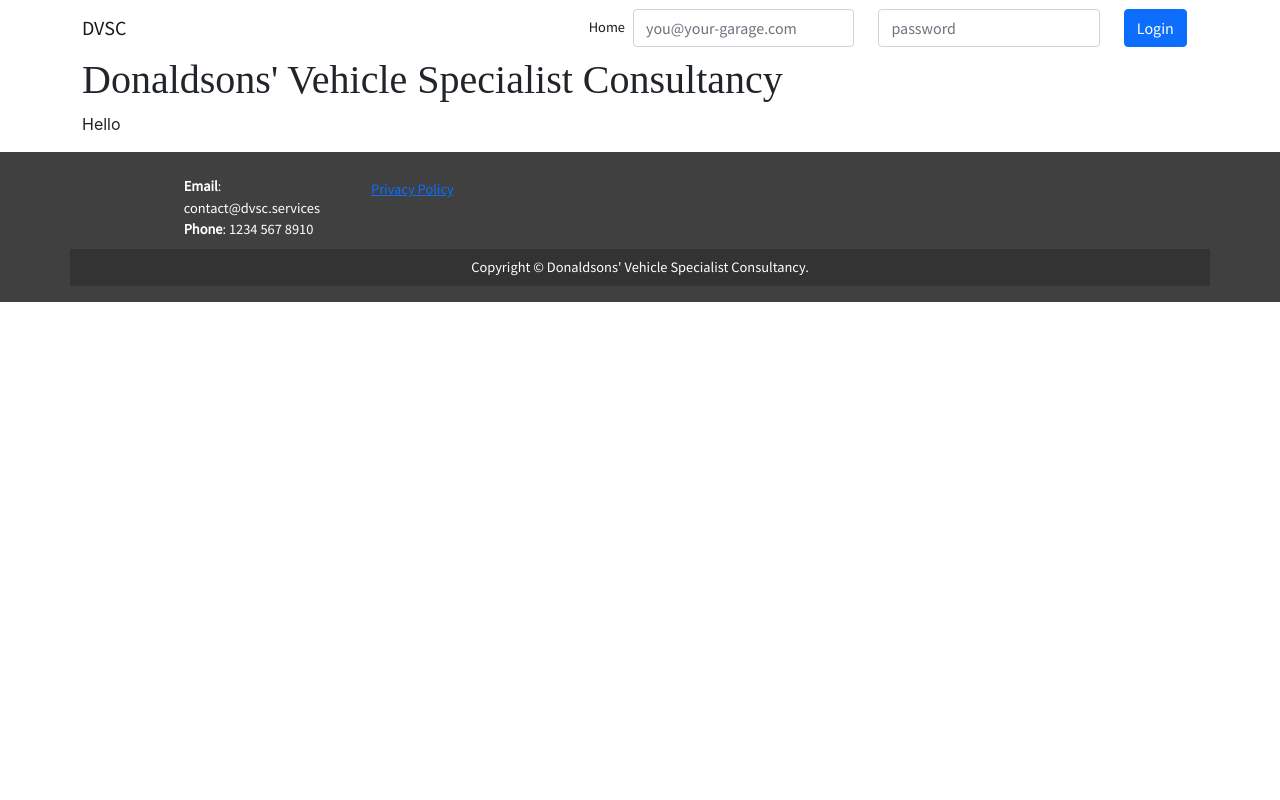
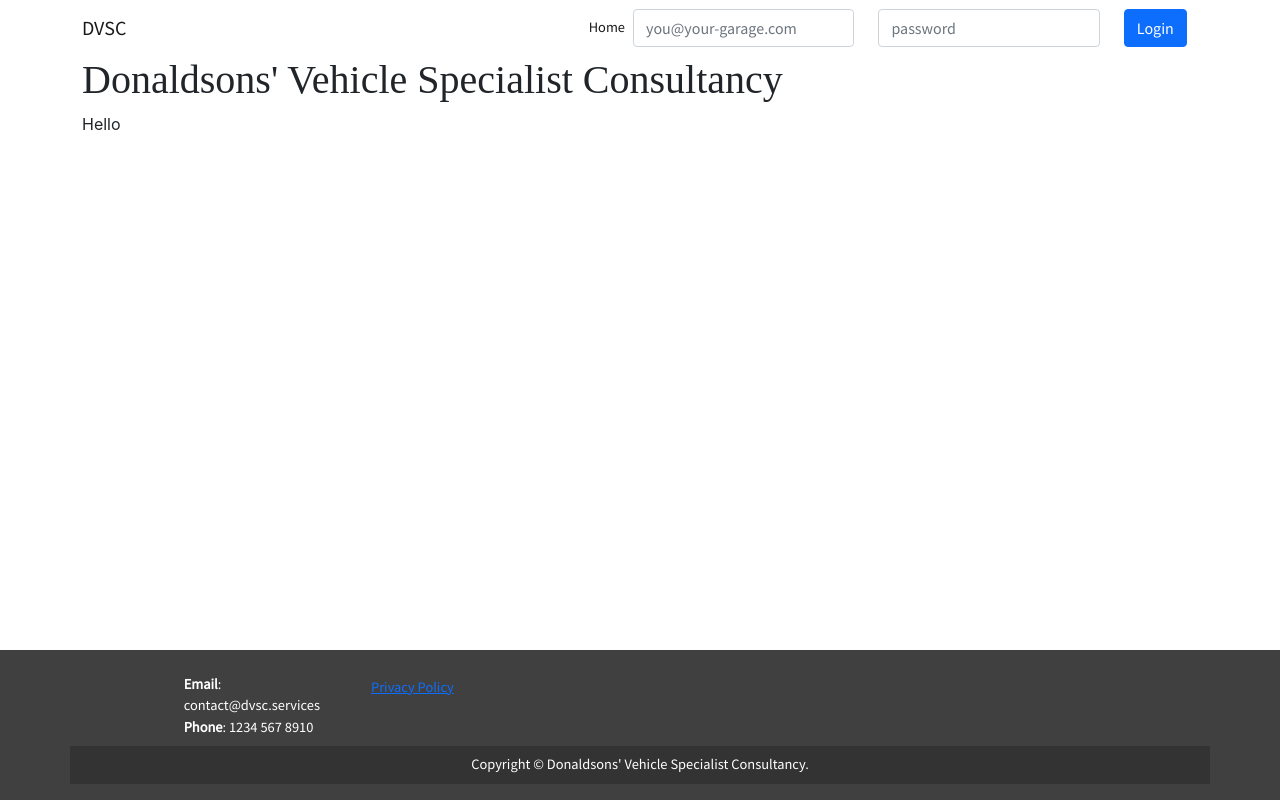
Before and after one commit to kv6002-team/DVSCWebServer, a React (Create React App) app in the folder website/: page / in a window 1280 px wide. Built offline with nearby package versions, Linux system fonts and the light colour scheme; a web font is replaced by a local one.

Commit message:
Push footer to bottom if less than a page-hight's content

```diff
--- a/website/src/standard/Footer.css
+++ b/website/src/standard/Footer.css
@@ -1,5 +1,8 @@
+.footer-spacing {
+    height: 1em;
+}
 footer {
-    margin-top: 1em;
+    margin-top: auto;
     padding: 1em 0;
     color: var(--main);
     background-color: var(--main-cont);
--- a/website/src/standard/Footer.jsx
+++ b/website/src/standard/Footer.jsx
@@ -13,7 +13,8 @@ import './Footer.css';
  */
 export default class Footer extends react.Component {
   render() {
-    return (
+    return [
+      <div className="footer-spacing"></div>,
       <footer>
         <Container>
           <Row className="p-2">
@@ -31,6 +32,6 @@ export default class Footer extends react.Component {
           </Row>
         </Container>
       </footer>
-    );
+    ];
   }
 }
--- /dev/null
+++ b/website/src/standard/Page.css
@@ -0,0 +1,5 @@
+.page {
+    display: flex;
+    flex-direction: column;
+    min-height: 100vh;
+}
--- a/website/src/standard/Page.jsx
+++ b/website/src/standard/Page.jsx
@@ -7,6 +7,8 @@ import { optionalEntries, optionalJoin } from '../utils/utils';
 
 import { Container } from 'react-bootstrap';
 import 'bootstrap/dist/css/bootstrap.min.css';
+
+import './Page.css';
 
 /**
  * Renders the standardised page layout for the site.
@@ -26,7 +28,7 @@ export default class Page extends react.Component {
     return (
       <div {...optionalEntries({
           id: this.props.id,
-          className: optionalJoin(" ", ["app", this.props.className])
+          className: optionalJoin(" ", ["page", this.props.className])
       })}>
         <Navigation approot={this.props.approot} items={this.props.navItems} />
         <Container>
```
